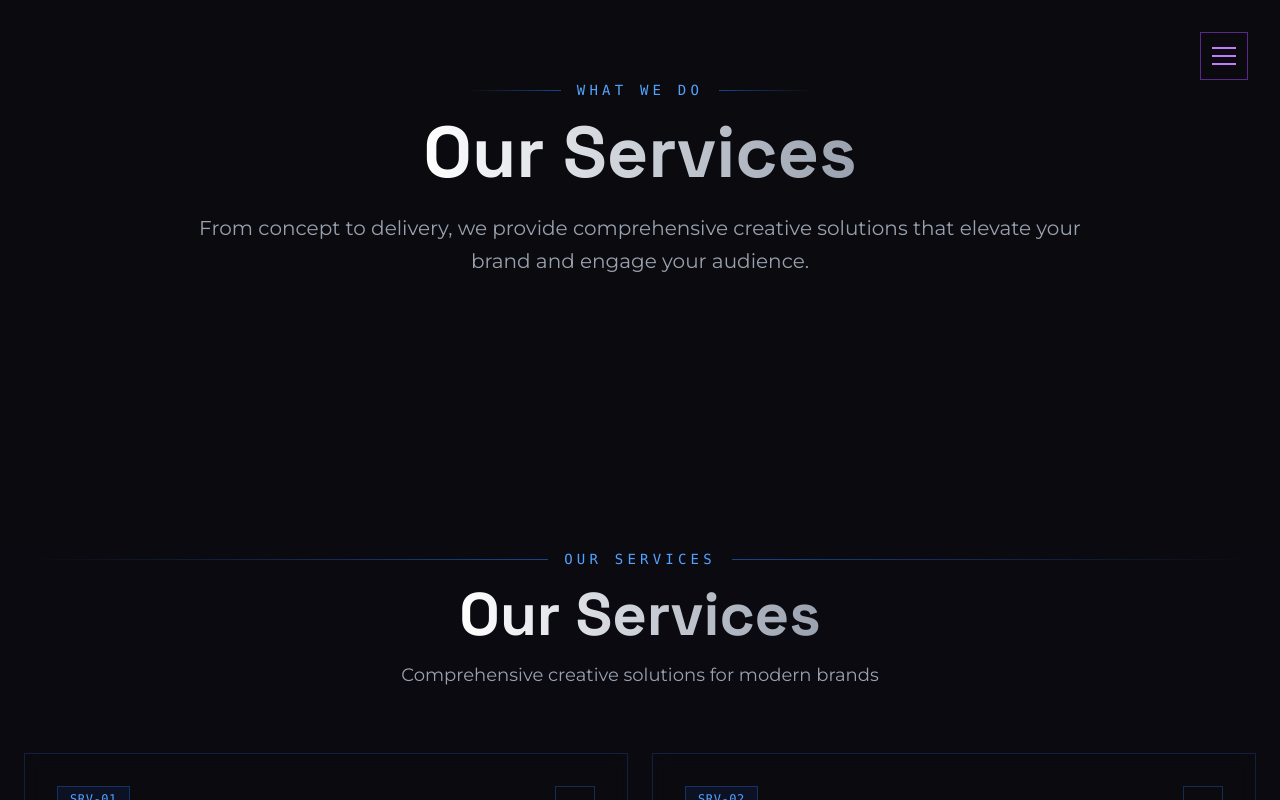
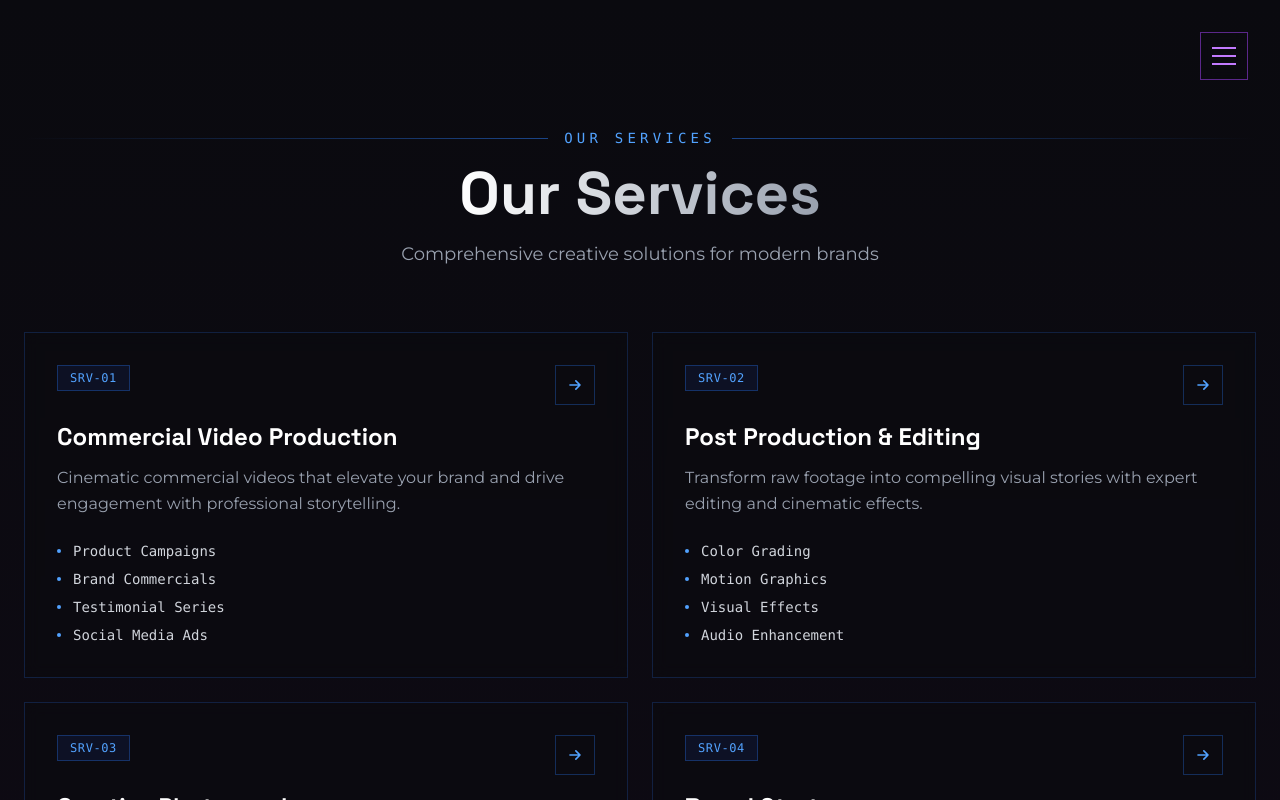
Before and after one commit to Rakindotcom/Frame-Cipher, a React (Vite) app: page /services in a window 1280 px wide. Shown: the top 800 px of the page. Built offline with nearby package versions, Linux system fonts and the light colour scheme.

Commit message:
Fix: menu positioning, scroll to top on navigation, remove duplicate services section

```diff
--- a/src/App.jsx
+++ b/src/App.jsx
@@ -1,4 +1,5 @@
-import { BrowserRouter as Router, Routes, Route } from 'react-router-dom'
+import { BrowserRouter as Router, Routes, Route, useLocation } from 'react-router-dom'
+import { useEffect } from 'react'
 import Navbar from './components/Navbar'
 import Footer from './components/Footer'
 import Home from './pages/Home'
@@ -7,9 +8,20 @@ import ServicesPage from './pages/ServicesPage'
 import AboutPage from './pages/AboutPage'
 import ContactPage from './pages/ContactPage'
 
+function ScrollToTop() {
+  const { pathname } = useLocation()
+
+  useEffect(() => {
+    window.scrollTo(0, 0)
+  }, [pathname])
+
+  return null
+}
+
 function App() {
   return (
     <Router>
+      <ScrollToTop />
       <div className="bg-[#0a0a0f] text-white min-h-screen overflow-x-hidden">
         <Navbar />
         <Routes>
--- a/src/components/Navbar.jsx
+++ b/src/components/Navbar.jsx
@@ -18,7 +18,7 @@ export default function Navbar() {
       {/* Menu Button */}
       <button
         onClick={() => setIsMenuOpen(!isMenuOpen)}
-        className="fixed top-8 right-8 z-50 w-12 h-12 flex flex-col items-center justify-center gap-1.5 border border-purple-500/50 hover:border-purple-400 transition-all duration-300 group overflow-hidden bg-[#0a0a0f]/80 backdrop-blur-sm"
+        className="absolute top-8 right-8 z-50 w-12 h-12 flex flex-col items-center justify-center gap-1.5 border border-purple-500/50 hover:border-purple-400 transition-all duration-300 group overflow-hidden bg-[#0a0a0f]/80 backdrop-blur-sm"
         aria-label="Toggle menu"
       >
         <div className="absolute inset-0 bg-purple-500/10 opacity-0 group-hover:opacity-100 transition-opacity duration-300" />
@@ -29,7 +29,7 @@ export default function Navbar() {
 
       {/* Menu Overlay */}
       <div
-        className={`fixed inset-0 z-40 bg-black/90 backdrop-blur-lg transition-opacity duration-500 ${
+        className={`absolute inset-0 z-40 bg-black/90 backdrop-blur-lg transition-opacity duration-500 ${
           isMenuOpen ? 'opacity-100 pointer-events-auto' : 'opacity-0 pointer-events-none'
         }`}
         onClick={() => setIsMenuOpen(false)}
--- a/src/pages/ServicesPage.jsx
+++ b/src/pages/ServicesPage.jsx
@@ -3,23 +3,6 @@ import Services from '../components/Services'
 export default function ServicesPage() {
   return (
     <div className="pt-0">
-      <div className="py-20 px-6">
-        <div className="max-w-4xl mx-auto text-center mb-16">
-          <div className="flex items-center gap-4 mb-4 justify-center">
-            <div className="h-px w-24 bg-linear-to-r from-transparent to-blue-500/50" />
-            <span className="text-sm font-mono text-blue-400 tracking-[0.3em]">WHAT WE DO</span>
-            <div className="h-px w-24 bg-linear-to-l from-transparent to-blue-500/50" />
-          </div>
-          <h1 className="text-5xl md:text-7xl font-bold mb-6">
-            <span className="bg-linear-to-r from-white to-gray-400 bg-clip-text text-transparent">
-              Our Services
-            </span>
-          </h1>
-          <p className="text-xl text-gray-400 leading-relaxed">
-            From concept to delivery, we provide comprehensive creative solutions that elevate your brand and engage your audience.
-          </p>
-        </div>
-      </div>
       <Services />
     </div>
   )
```
